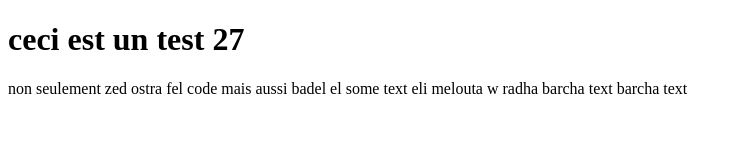
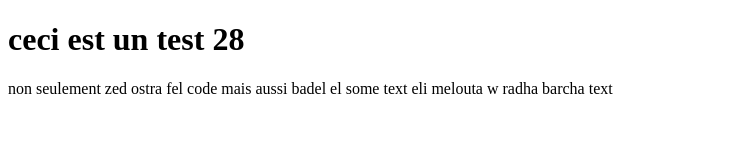
Before and after one commit to youssefalmia/project-demo-workshop-git, a plain HTML site: page index.html in a window 1280 px wide. Shown: the whole page, without its empty margins (0-743 px from the left). Drawn offline with Linux system fonts and the light colour scheme.

Commit message:
some changes to prouve a point

```diff
--- a/index.html
+++ b/index.html
@@ -10,11 +10,10 @@
   <!-- comment on line 10 -->
   <!-- comment on line 11 added by youssef -->
   <h1>
-    ceci est un test 27
+    ceci est un test 28 <!-- radineha 28 houni 20:22 ;) -->
   </h1>
   <p>
     non seulement zed ostra fel code mais aussi badel el some text eli melouta w radha barcha text
-    barcha text
   </p>
 </body>
 </html>
```
